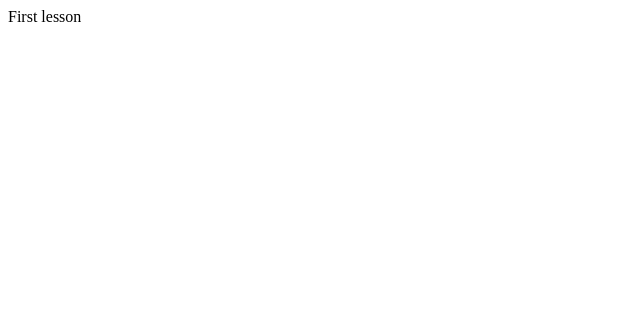
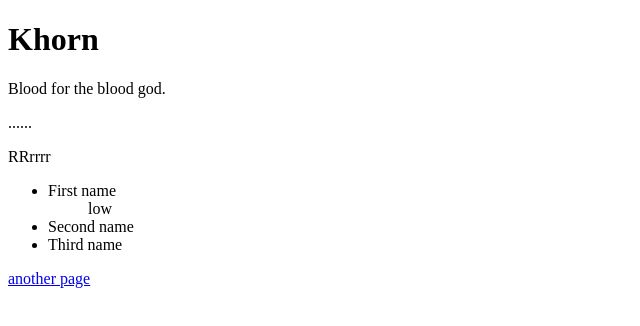
Before and after one commit to Avalanheim/Avalanheim, a plain HTML site: page index.html in a window 1280 px wide. Shown: the whole page, without its empty margins (0-640 px from the left). Drawn offline with Linux system fonts and the light colour scheme.

Commit message:
lesson 2, part 1

```diff
--- a/index.html
+++ b/index.html
@@ -1,5 +1,22 @@
+<!DOCTYPE html>
 <html>
-<body>
-First lesson
-</body>
+	<head>
+		<meta charset="utf-8">
+		<title>Title name</title>
+	</head>
+	<body>
+		<h1>Khorn</h1>
+		<p>Blood for the blood god.</p>
+		<p>......</p>
+		<p>RRrrrr</p>
+<ul>
+<li>First name
+<ul>low</ul>
+
+</li>
+<li>Second name</li>
+<li>Third name</li>
+</ul>
+<p><a href="page html"> another page </a></p>
+	</body>
 </html>
```
